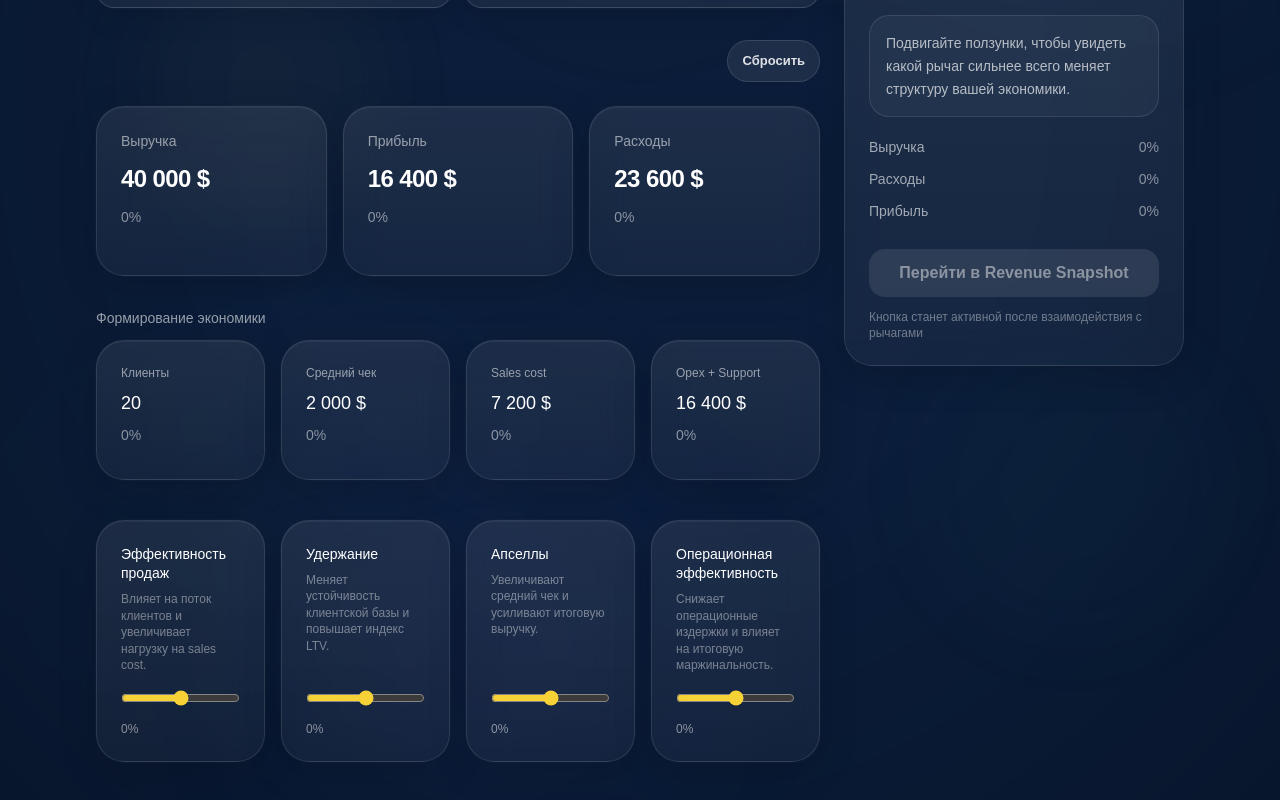
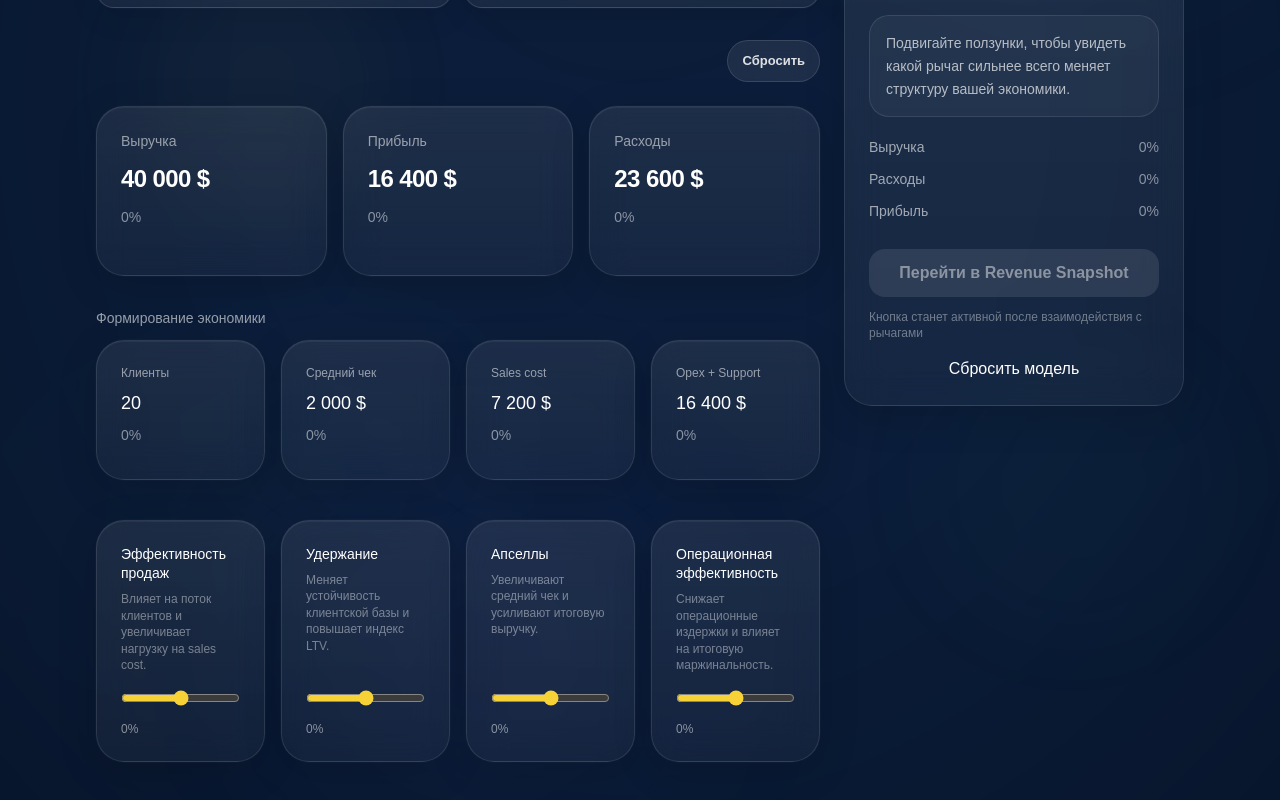
Before and after one commit to vic1995tory-ux/revenue_snapshot2026, a Next.js app: page / in a window 1280 px wide. Shown: the part 595-1395 px from the top of the page. Built offline with nearby package versions, Linux system fonts and the light colour scheme.

Commit message:
Add reset button to the page

```diff
--- a/app/page.tsx
+++ b/app/page.tsx
@@ -498,6 +498,12 @@ export default function Home() {
                 ? "Диагностика займёт около 24 минут"
                 : "Кнопка станет активной после взаимодействия с рычагами"}
             </div>
+            <button
+  onClick={handleReset}
+  className="reset-insight-btn mt-4 w-full"
+>
+  Сбросить модель
+</button>
           </aside>
         </div>
       </div>
```
